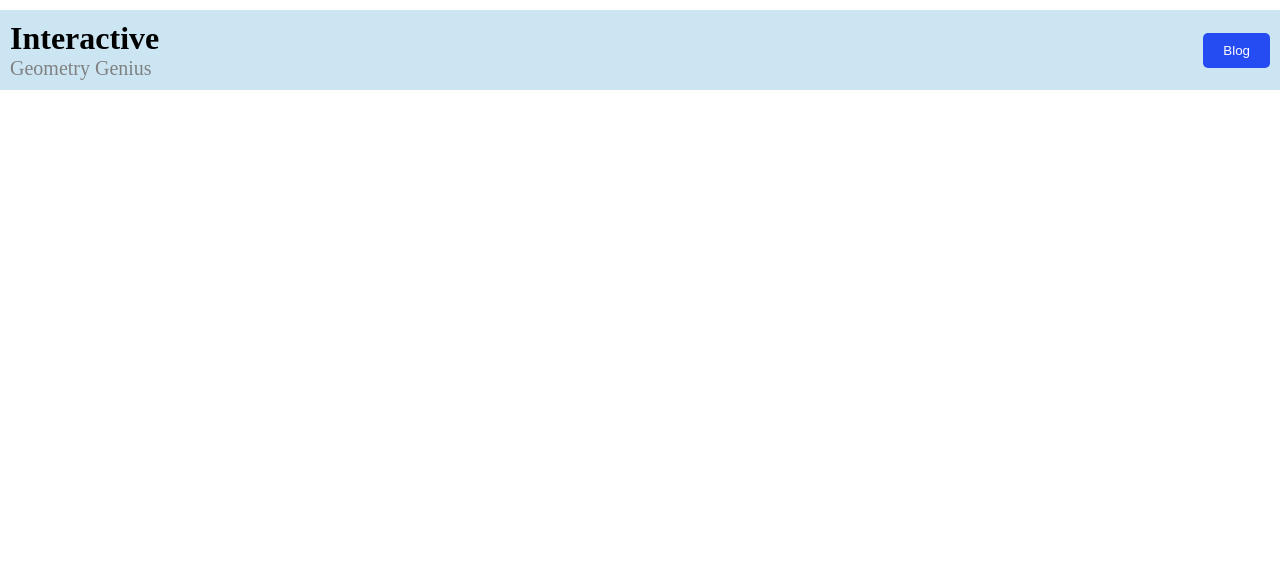
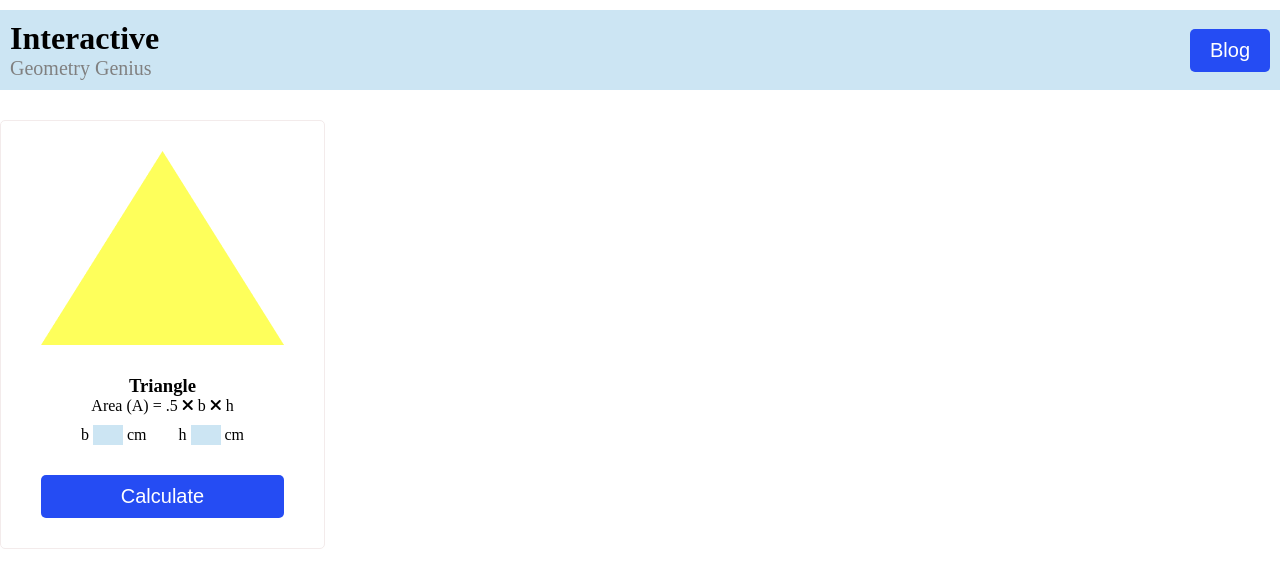
Before and after one commit to zulfikar2022/Geometry-Genius, a plain HTML site: page index.html in a window 1280 px wide. Drawn offline with Linux system fonts and the light colour scheme.

Commit message:
One card is done

```diff
--- a/index.html
+++ b/index.html
@@ -1,16 +1,19 @@
 <!DOCTYPE html>
 <html lang="en">
+
 <head>
     <meta charset="UTF-8">
     <meta http-equiv="X-UA-Compatible" content="IE=edge">
     <meta name="viewport" content="width=device-width, initial-scale=1.0">
     <link rel="stylesheet" href="styles/styles.css">
+    <script src="https://kit.fontawesome.com/fee7e219f1.js" crossorigin="anonymous"></script>
     <title>Index file</title>
 </head>
+
 <body>
     <!-- header section -->
     <header>
-         <div class="container-header">
+        <div class="container-header">
             <div class="">
                 <h1>Interactive</h1>
                 <p style="color:gray; font-size: 20px;">Geometry Genius</p>
@@ -18,7 +21,30 @@
             <div class="">
                 <button>Blog</button>
             </div>
-         </div>
+        </div>
     </header>
+
+    <main class="container-main">
+
+        <section class="grid-container">
+            <div id="triangle" class="card">
+                <img src="images/triangle.png" class="card-image" alt="">
+                <h3>Triangle</h3>
+                <p>Area (A) = .5 <i class="fa-solid fa-xmark"></i> b <i class="fa-solid fa-xmark"></i> h </p>
+                <div>
+                    b <input type="text" name="" class="input-field" id=""> cm &nbsp;&nbsp;&nbsp;&nbsp;&nbsp;&nbsp;
+                    h <input type="text" name="" class="input-field" id=""> cm <br>
+                </div>
+                <button class="card-btn">Calculate</button>
+            </div>
+
+        </section>
+        <section class="area-calculation">
+
+        </section>
+
+    </main>
+
 </body>
+
 </html>
--- a/styles/styles.css
+++ b/styles/styles.css
@@ -20,22 +20,64 @@ button{
     padding-right: 20px;
     padding-top: 10px;
     padding-bottom: 10px;
+    font-size: 20px;
+}
+
+button:hover{
+    cursor: pointer;
+}
+
+.card-btn{
+    margin-top: 30px;
+    margin-bottom: 30px;
+    width: 100%;
+}
+.card{
+    display: grid;
+    justify-items: center;
+    border: 1px solid rgb(243, 235, 235);
+    border-radius: 5px;
+    padding-left: 40px;
+    padding-right: 40px;
+    margin-top: 30px;
+}
+
+/* styles for input-field */
+.input-field{
+    margin-top: 10px;
+    width: 30px;
+    border: none;
+    background-color: #cce5f3;
+    height: 20px;
+}
+
+/* styles for  card-image */
+.card-image{
+    margin-top: 30px;
+    margin-bottom: 30px;
 }
 
 
 
 
+/* -------------
+NORMAL STYLES
+----------------
+*/
 
 
+/* Styles for the header sections */
 .container-header{
     background-color: #cce5f3;
     display: flex;
     justify-content: space-between;
     align-items: center;
     padding: 10px;
+}
 
-    /* padding-left: 10px;
-    padding-right: 10px;
-    padding-top: 10px;
-    padding-bottom: 10px; */
+/* styles for the container-main of main section */
+
+.container-main{
+    display: flex;
+
 }
```
